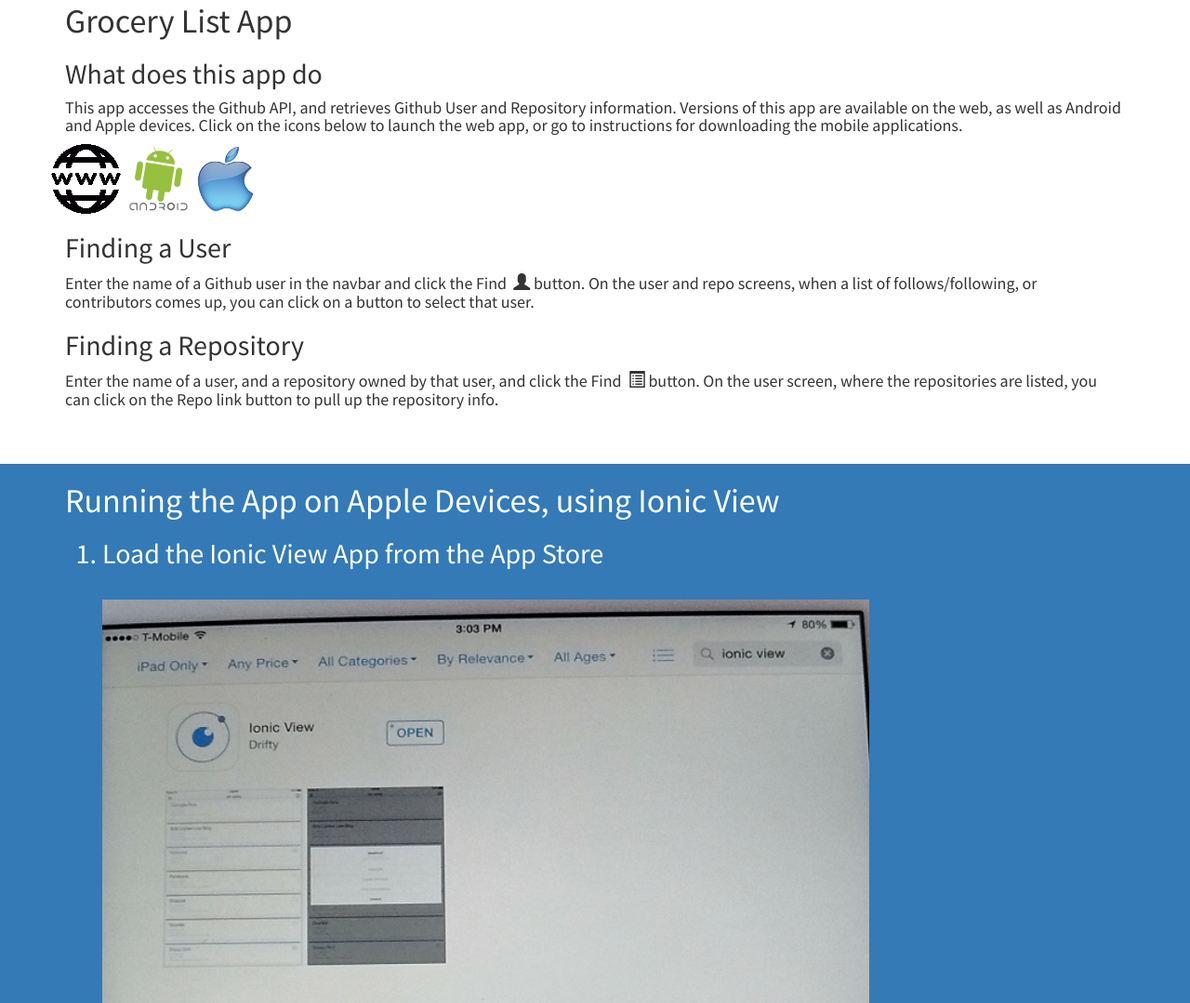
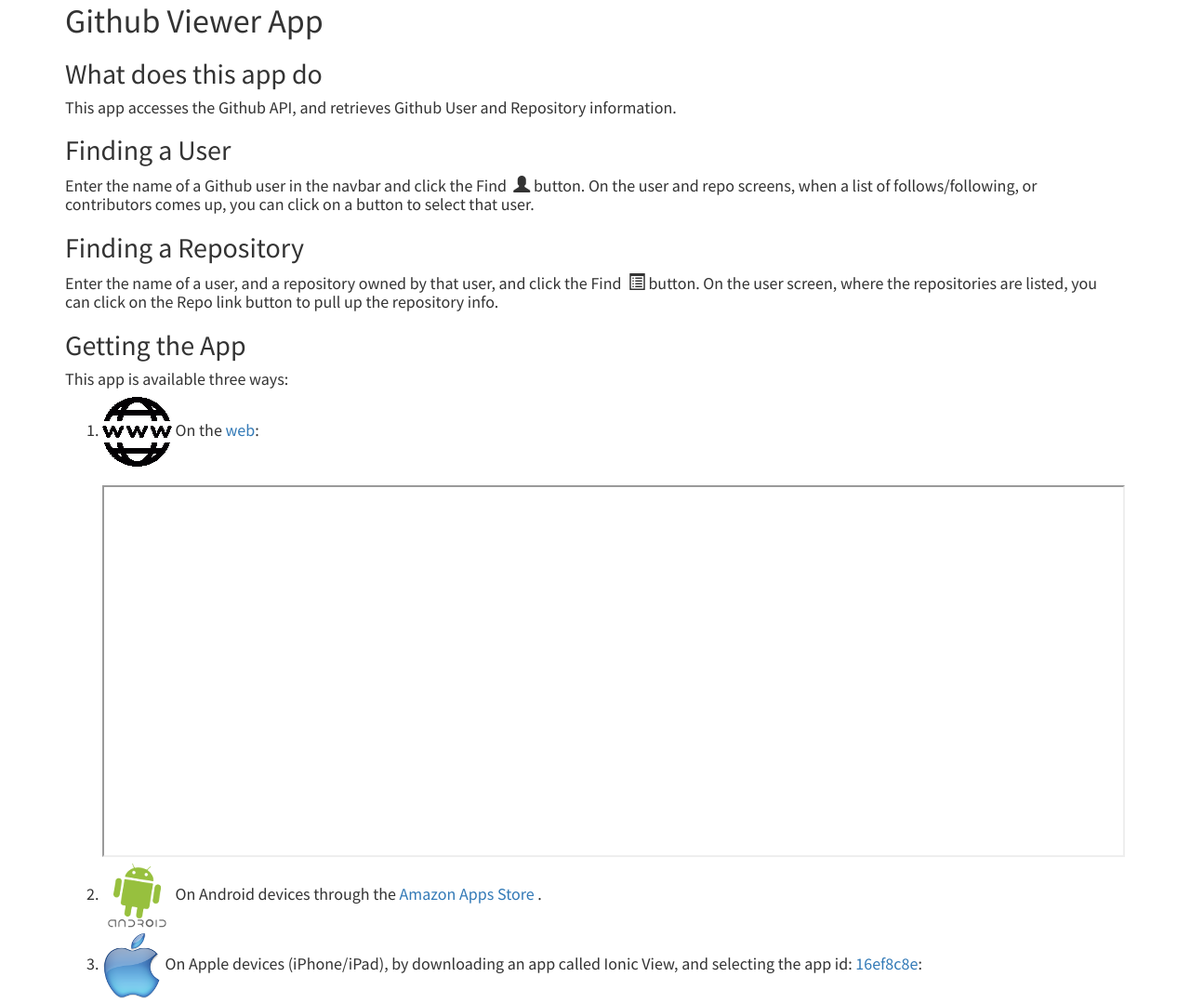
Before and after one commit to scottnakada/GitViewer, a plain HTML site: page index.html in a window 1280 px wide. Shown: the part 867-1946 px from the top of the page at 93% size. Drawn offline with Linux system fonts and the light colour scheme.

Commit message:
Add the link to the Amazon Apps Store web-page, and add links and iFrames to the About page, for trying the app.

```diff
--- a/index.html
+++ b/index.html
@@ -100,7 +100,7 @@
             Download ZIP
         </a>
 
-        <h2>Platforms (Click the icon to download/start the app)</h2>
+        <h2>Platforms (Click the Platform Icon to Try the App)</h2>
 
         <div class="row">
             <a data-ng-href="{{web.link}}">
@@ -214,30 +214,14 @@
 <!-- About -->
 <section id="about" class="about">
     <div class="container">
-        <h1>Grocery List App</h1>
+        <h1>Github Viewer App</h1>
 
         <h2>What does this app do</h2>
         <h4>
             <p>
                 This app accesses the Github API, and retrieves Github User and Repository information.
-                Versions of this app are available on the web, as well as Android and Apple devices.
-                Click on the icons below to launch the web app, or go to instructions for downloading
-                the mobile applications.
             </p>
         </h4>
-
-        <div class="row">
-            <a data-ng-href="{{web.link}}">
-                <img data-ng-src="{{details.web.image}}" data-ng-show="platforms.web"/>
-            </a>
-            <a data-ng-href="{{android.link}}">
-                <img data-ng-src="{{details.android.image}}" data-ng-show="platforms.android"/>
-            </a>
-            <a data-ng-href="{{ios.link}}">
-                <img data-ng-src="{{details.ios.image}}" data-ng-show="platforms.ios"/>
-            </a>
-        </div>
-
         <h2>Finding a User</h2>
         <h4>
             <p>
@@ -257,6 +241,45 @@
                 button. On the user screen, where the repositories are listed, you can click
                 on the Repo link button to pull up the repository info.
             </p>
+        </h4>
+
+        <h2>Getting the App</h2>
+        <h4>
+            <p>
+                This app is available three ways:
+            </p>
+            <ol>
+                <li>
+                    <a data-ng-href="{{web.link}}">
+                        <img data-ng-src="{{details.web.image}}" data-ng-show="platforms.web"/>
+                    </a>
+                    On the <a data-ng-href="{{web.link}}">web</a>:<br><br>
+                    <iframe width="100%" height="400px"
+                            src="http://scottnakada.github.io/GitViewer/yoGitViewer/dist/public/index.html">
+                        <p>Your browser does not support iframes.</p>
+                    </iframe>
+                </li>
+                <li>
+                    <a data-ng-href="{{android.link}}">
+                        <img data-ng-src="{{details.android.image}}" data-ng-show="platforms.android"/>
+                    </a>
+                    On Android devices through the
+                    <a data-ng-href="{{android.link}}">
+                        Amazon Apps Store
+                    </a>.
+                </li>
+                <li>
+                    <a data-ng-href="{{ios.link}}">
+                        <img data-ng-src="{{details.ios.image}}" data-ng-show="platforms.ios"/>
+                    </a>
+                    On Apple devices (iPhone/iPad), by downloading an app called Ionic View, and selecting the
+                    app id: <a href="#ios">{{ios.ionicViewId}}</a>:<br><br>
+                    <iframe width="100%" height="400px"
+                            src="#ios">
+                        <p>Your browser does not support iframes.</p>
+                    </iframe>
+                </li>
+            </ol>
         </h4>
 
     </div>
--- a/js/controller.js
+++ b/js/controller.js
@@ -11,7 +11,7 @@
                     link: "http://scottnakada.github.io/GitViewer/yoGitViewer/dist/public/index.html"
                 };
                 $scope.android = {
-                    link: ""
+                    link: "http://www.amazon.com/Quickstart-Prototypes-GitViewer/dp/B0144CR3GI/ref=sr_1_1?s=mobile-apps&ie=UTF8&qid=1440007082&sr=1-1&keywords=gitviewer"
                 };
                 $scope.ios = {
                     link: "#ios",
```
